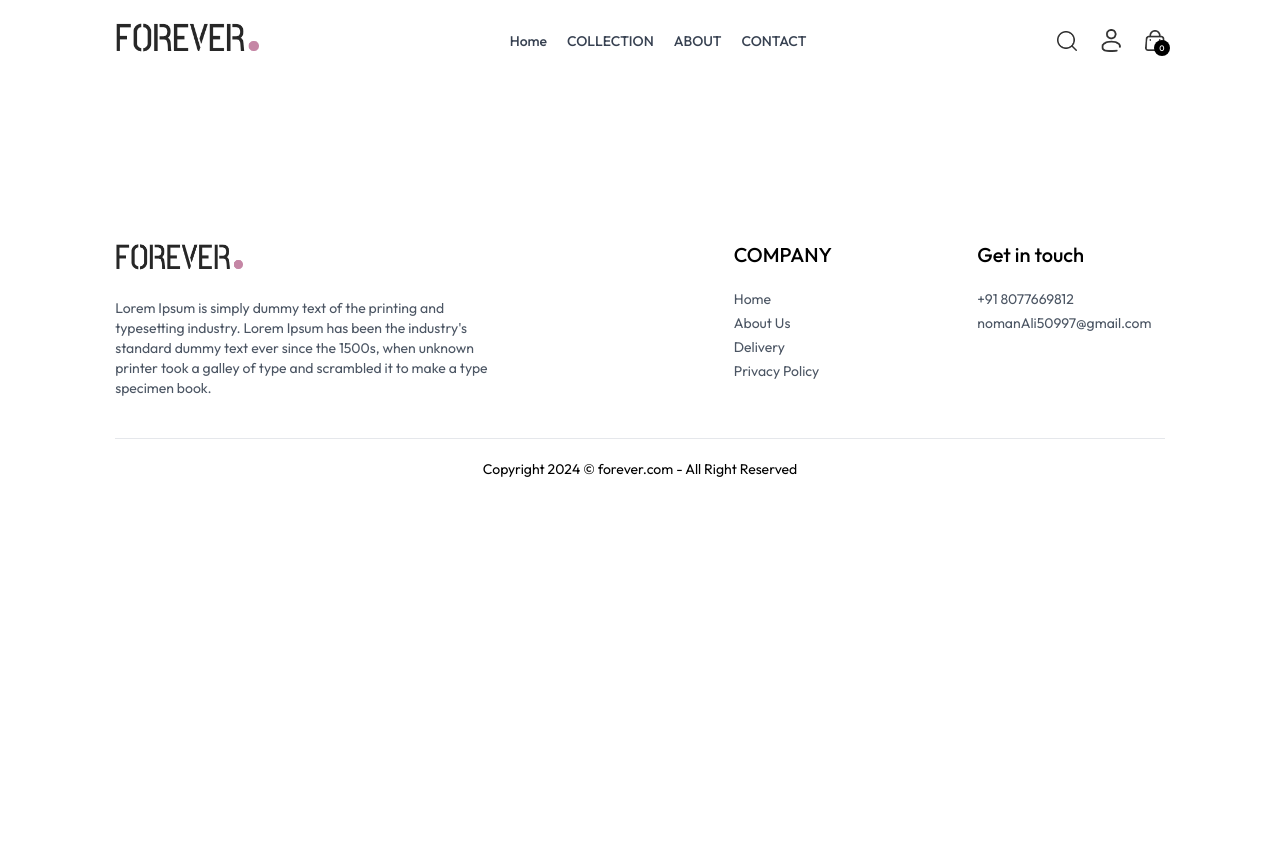
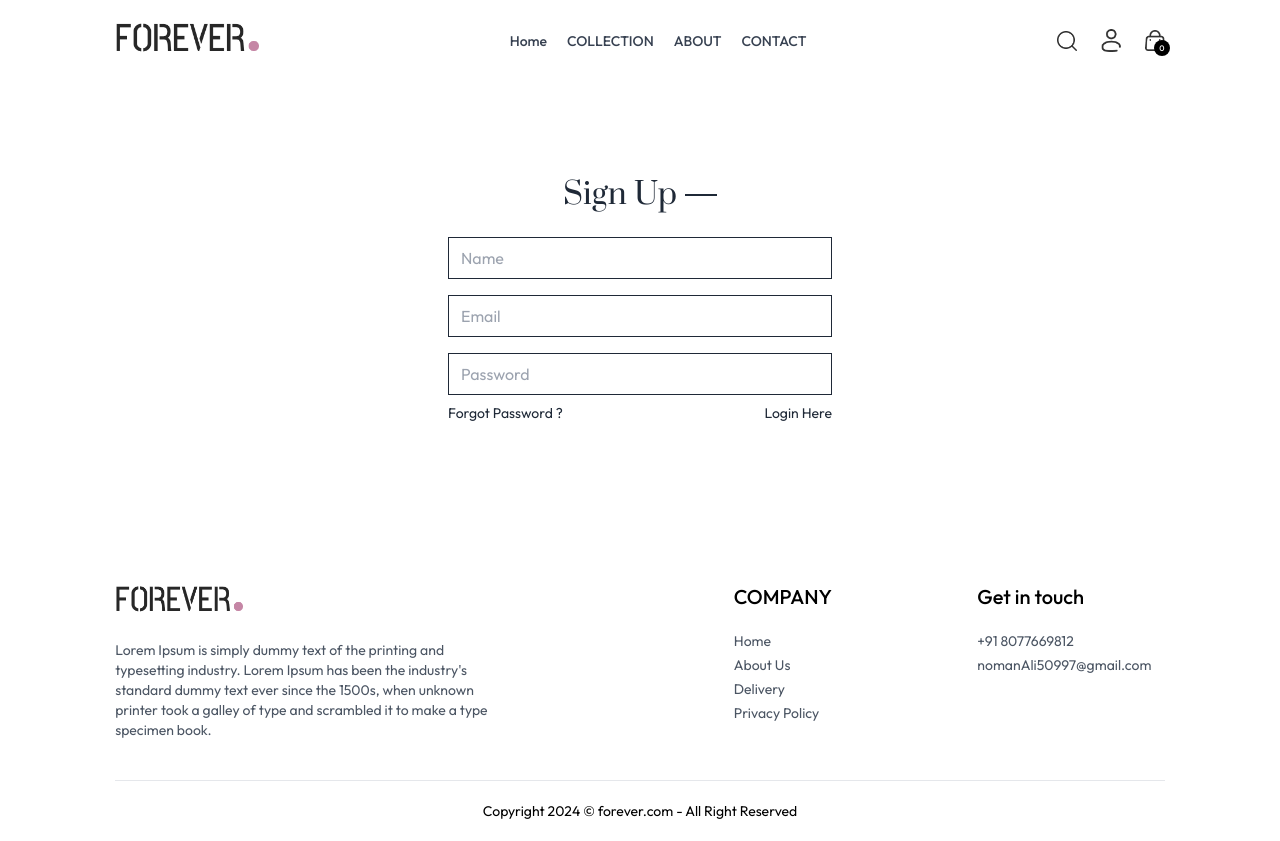
Before and after one commit to Dev-NavedAli/ECOMMERCE, a React (Vite) app in the folder frontend/: page /login in a window 1280 px wide. Before the commit the page ends 800 px from the top, so only its background shows below. Built offline with nearby package versions, Linux system fonts and the light colour scheme.

Commit message:
complete the ui of signup & login pages

```diff
--- a/frontend/src/components/Navbar.jsx
+++ b/frontend/src/components/Navbar.jsx
@@ -33,7 +33,7 @@
       <div className="flex items-center gap-6">
         <img src={assets.search_icon} alt="" className='w-5 cursor-pointer' onClick={()=>{setShowSearch(true)}} />
         <div className="group relative">
-          <img src={assets.profile_icon} alt="" className='w-5 cursor-pointer ' />
+         <Link to='/login'> <img src={assets.profile_icon} alt="" className='w-5 cursor-pointer '/></Link>
           <div className='group-hover:block hidden absolute dropdown-menu right-0 pt-4'>
             <div className='flex flex-col gap-2 w-36 py-3 bg-slate-100 text-gray-500 rounded'>
               <p className='cursor-pointer hover:text-black ml-4'>My Profile</p>
--- a/frontend/src/pages/Login.jsx
+++ b/frontend/src/pages/Login.jsx
@@ -1,10 +1,28 @@
-import React from 'react'
+import React, { useState } from 'react'
 
 const login = () => {
+  const [currentState, setCurrentState] = useState('Sign Up')
   return (
-    <div>
+    <form className='flex flex-col items-center w-[90%] sm:max-w-96 m-auto mt-14 gap-4 text-gray-800'>
+      <div className="inline-flex items-center gap-2 mb-2 mt-10">
+        <p className='prata-regular text-3xl'> {currentState}</p>
+        <hr className='border-none h-[1.5px] w-8 bg-gray-800' />
+      </div>
+      {currentState === 'Login' ? '' : <input type="text" className='w-full px-3 py-2 border border-gray-800' placeholder='Name' required />}
+      <input type="email" className='w-full px-3 py-2 border border-gray-800' placeholder='Email' required />
+      <input type="password" className='w-full px-3 py-2 border border-gray-800' placeholder='Password' required />
+      <div className="w-full flex justify-between text-sm mt-[-8px]">
+        <p className='cursor-pointer'>Forgot Password ?</p>
+        {
+          currentState === "Login"
+            ? <p onClick={() => setCurrentState('Sign Up')} className='cursor-pointer'>Create Account</p>
+            : <p onClick={() => setCurrentState('Login')} className='cursor-pointer'>Login Here</p>
+        }
+      </div>
 
-    </div>
+    </form>
+
+
   )
 }
 
```
